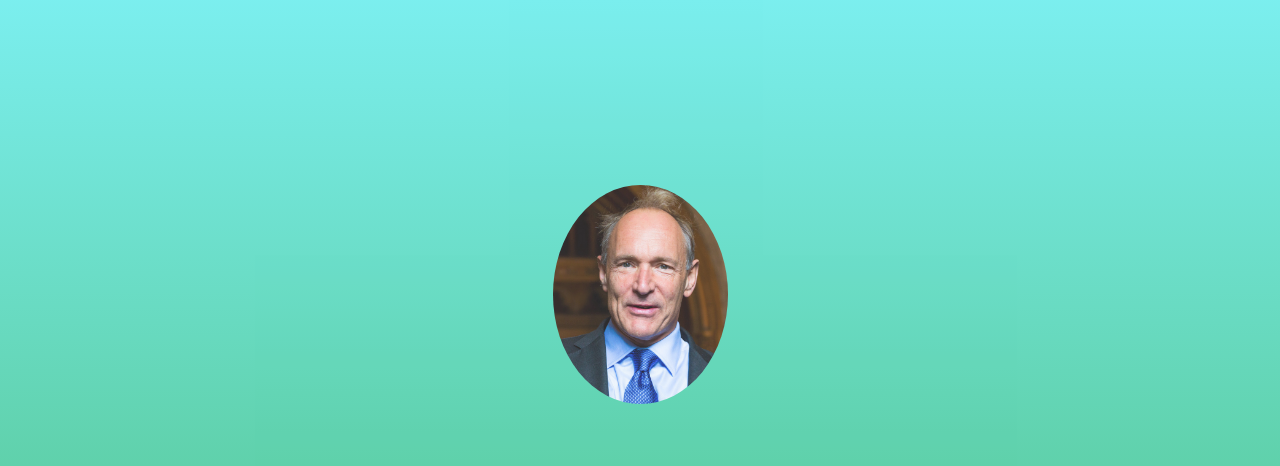
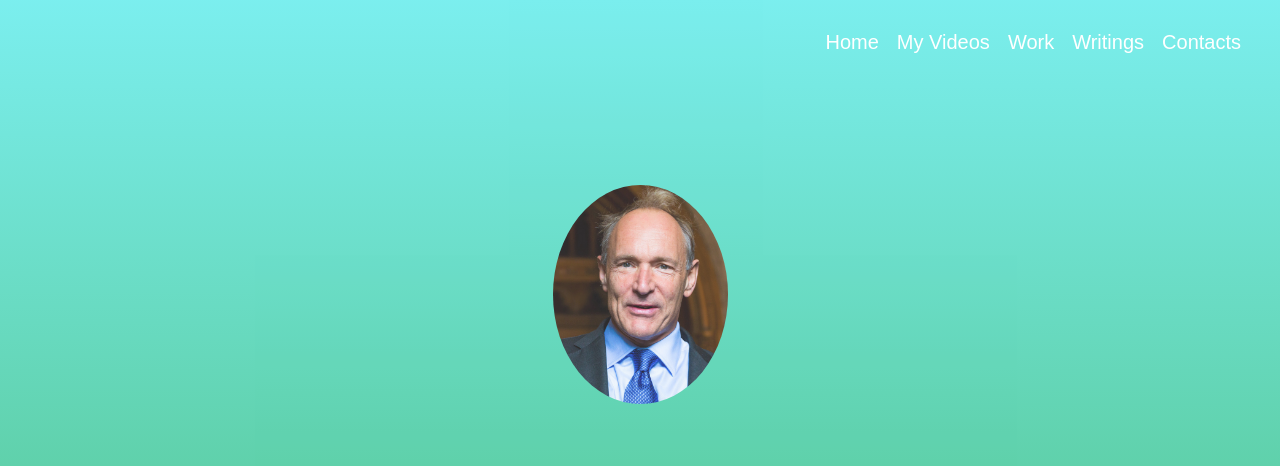
Before and after one commit to Navtej-Abhinav/Tim-Berners-Lee, a plain HTML site: page index.html in a window 1280 px wide. Shown: the top 466 px of the page. Drawn offline with Linux system fonts and the light colour scheme.

Commit message:
Add files via upload

```diff
--- a/index.html
+++ b/index.html
@@ -5,6 +5,13 @@
     </head>
 
     <body>
+       <ul class="menu">
+               <li class="links">Home</li>
+               <li class="links">My Videos</li>
+               <li class="links">Work</li>
+               <li class="links">Writings</li>
+               <li class="links">Contacts</li>
+           </ul>
         <section id="welcome" class="parallax-container">
             <div class="parallax-inner">
                 <img src="stbl.jpg" class="profile">
--- a/style.css
+++ b/style.css
@@ -65,3 +65,25 @@ p{
     text-align: center;
     vertical-align: middle;
 }
+.menu{
+    list-style: none;
+    font-family: sans-serif;
+    position: absolute;
+    top: 10px;
+    right: 30px;
+    z-index: 10;
+    cursor: pointer;
+}
+.links{
+    float: left;
+    color: #fff;
+    padding-top: 5px;
+    padding-left: 9px;
+    padding-right: 9px;
+    padding-bottom: 5px;
+    font-family: fantasy;
+    font-size: 20px;
+}
+.links:hover{
+    background-color: dodgerblue;
+}
```
